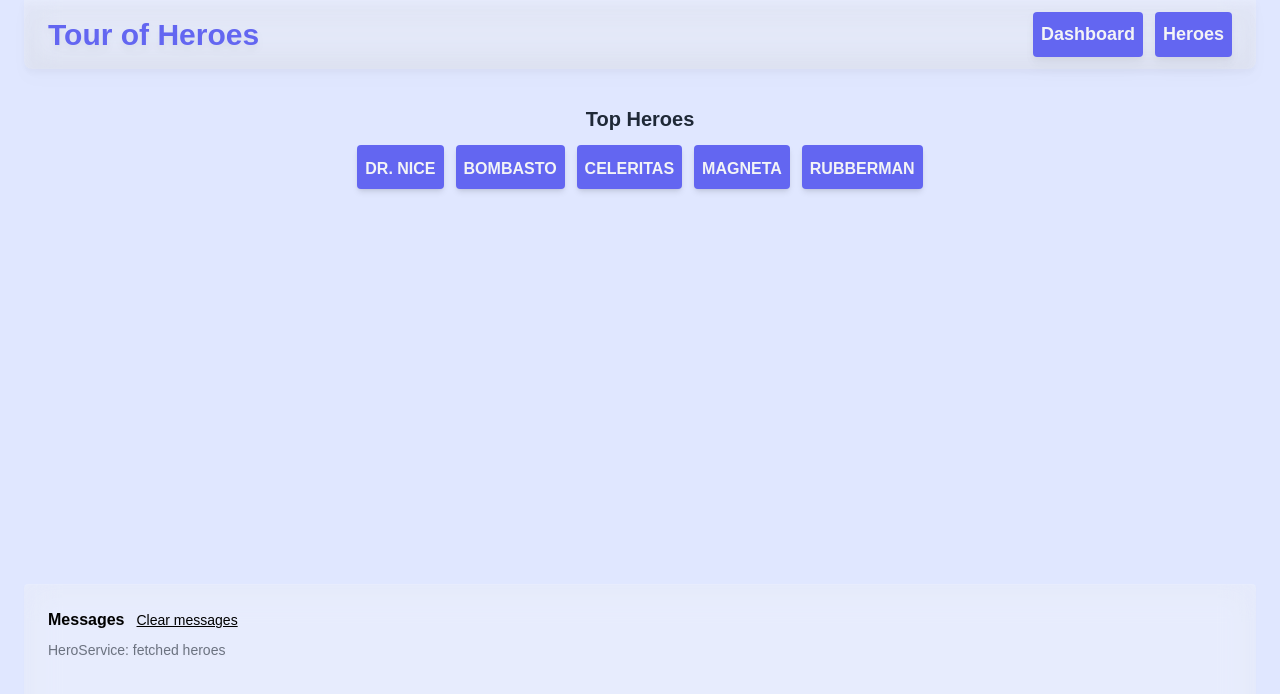
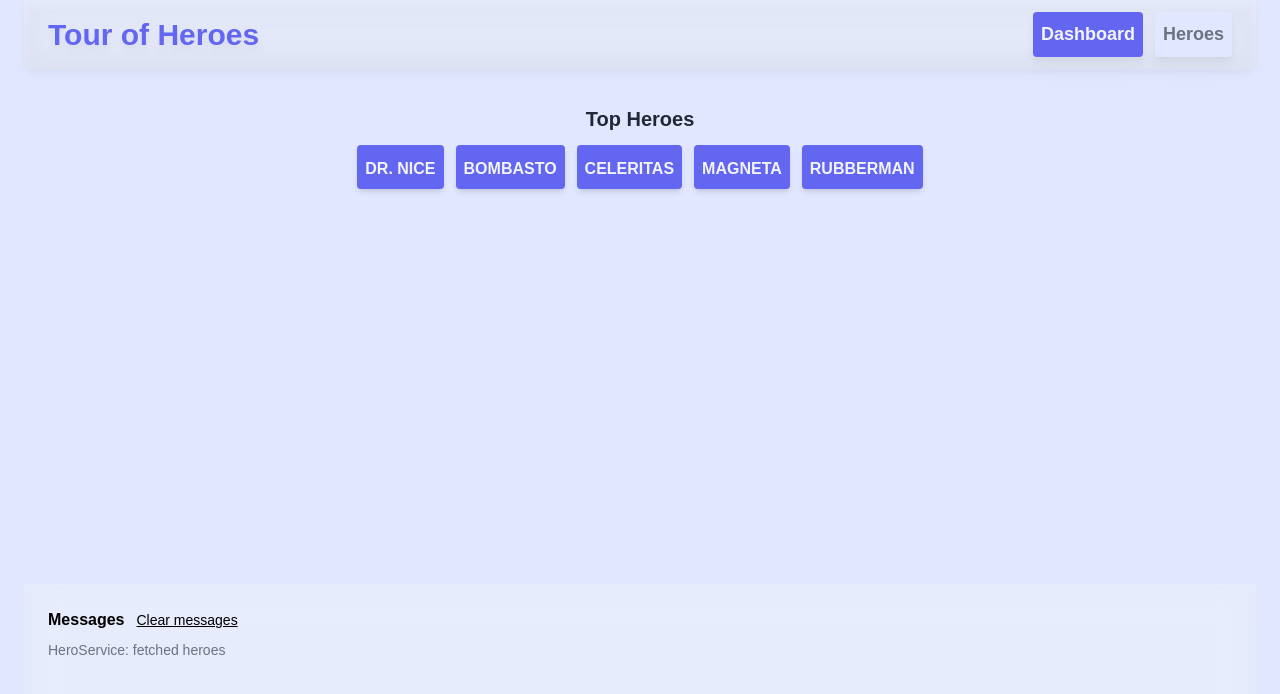
Before and after one commit to b0yu-li/angular-tour-of-heroes, an Angular app: page /dashboard in a window 1280 px wide. Shown: the top 694 px of the page. Built offline with nearby package versions, Linux system fonts and the light colour scheme.

Commit message:
feat: tab should be in selected status

```diff
--- a/src/app/nav/nav.component.html
+++ b/src/app/nav/nav.component.html
@@ -2,7 +2,7 @@
     class="flex justify-between mx-6 px-6 py-3 bg-white bg-opacity-30 backdrop-blur-lg rounded-br-lg rounded-bl-lg drop-shadow-lg">
     <h1 class="text-indigo-500 text-[1.875rem] font-bold text-center cursor-pointer" routerLink="/">{{title}}</h1>
     <nav class="flex gap-3 justify-center">
-        <a class="font-semibold text-lg text-gray-100 p-2 bg-indigo-500 rounded" *ngFor="let link of navLinks"
+        <a class="font-semibold text-lg p-2 rounded {{getClass(link)}}" *ngFor="let link of navLinks"
             routerLink="{{link.link}}">{{link.linkName}}</a>
     </nav>
 </div>
--- a/src/app/nav/nav.component.ts
+++ b/src/app/nav/nav.component.ts
@@ -1,6 +1,6 @@
 import { NgFor } from '@angular/common';
 import { Component } from '@angular/core';
-import { RouterModule } from '@angular/router';
+import { Router, RouterModule } from '@angular/router';
 
 @Component({
   selector: 'app-nav',
@@ -22,4 +22,16 @@ export class NavComponent {
       link: '/heroes'
     }
   ]
+
+  constructor(
+    private router: Router
+  ) { }
+
+  getClass(link: any): string {
+    const url = this.router.url;
+    if (link.link === url) {
+      return "text-gray-100 bg-indigo-500"
+    }
+    return "text-gray-500 bg-indigo-100"
+  }
 }
```
Also changed, not shown: 1 other file (tests, documents, lock files or other folders).
